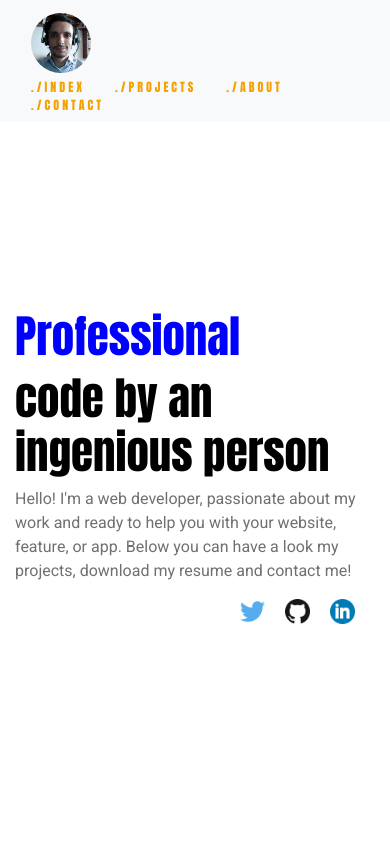
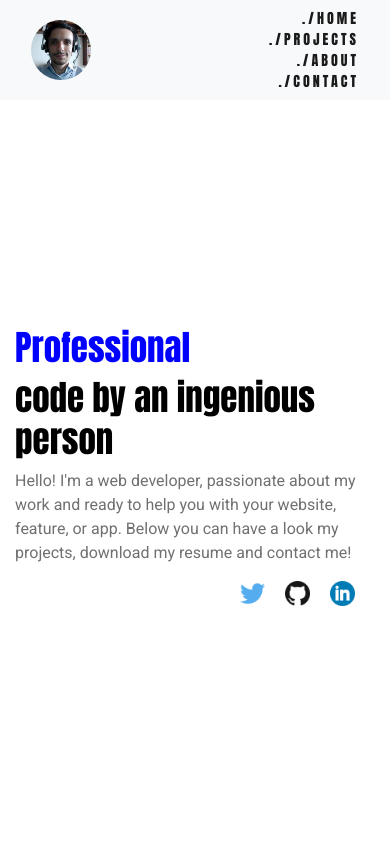
Before and after one commit to MarioDena/portfolio, a React (Create React App) app: page / in a window 390 px wide. Shown: the top 844 px of the page. Built offline with nearby package versions, Linux system fonts and the light colour scheme.

Commit message:
Fixed Responsiveness

```diff
--- a/src/App.css
+++ b/src/App.css
@@ -21,7 +21,7 @@ body {
 }
 
 .main-Link {
-  font-size: 12px;
+  font-size: 14px;
   letter-spacing: 3px;
   font-family: 'Anton', sans-serif;
 }
@@ -298,8 +298,14 @@ textarea {
 }
 
 .main-Link {
-  color: #f5a200;
+  color:rgb(26, 26, 26);
+  flex-direction: row-reverse;
 }
+
+.main-Link:hover {
+  color:#f5a200;
+}
+
 
 a {
   color: rgb(112, 112, 112);
@@ -364,4 +370,30 @@ a::after {
   .highContainer2 {
     padding-top: 120px;
   }
+  .footText{
+    margin: 10px;
+  }
 }
+
+@media only screen and (max-width: 510px) {
+  .main-Link {
+    max-width: 200px;
+  }
+  .infoTitile {
+    font-size: 35px;
+  }
+}
+
+@media only screen and (max-width: 292px) {
+  .main-Link {
+    max-width: 120px;
+    font-size: 12px;
+  }
+}
+
+@media only screen and (max-width: 214px) {
+  .main-Link {
+    max-width: 90px;
+    font-size: 10px;
+  }
+}
--- a/src/components/NavLinks.js
+++ b/src/components/NavLinks.js
@@ -12,7 +12,7 @@ const NavLinks = (props) => {
     });
   };
   return (
-    <div className="row">
+    <div className="row main-Link">
       {links.map((link) => (
         <a
           type="button"
--- a/src/reducers/LinksReducer.js
+++ b/src/reducers/LinksReducer.js
@@ -1,5 +1,5 @@
 const links = [
-  { ref: 'Index', name: 'INDEX' },
+  { ref: 'Index', name: 'HOME' },
   { ref: 'Projects', name: 'PROJECTS' },
   { ref: 'About', name: 'ABOUT' },
   { ref: 'Contact', name: 'CONTACT' },
```
